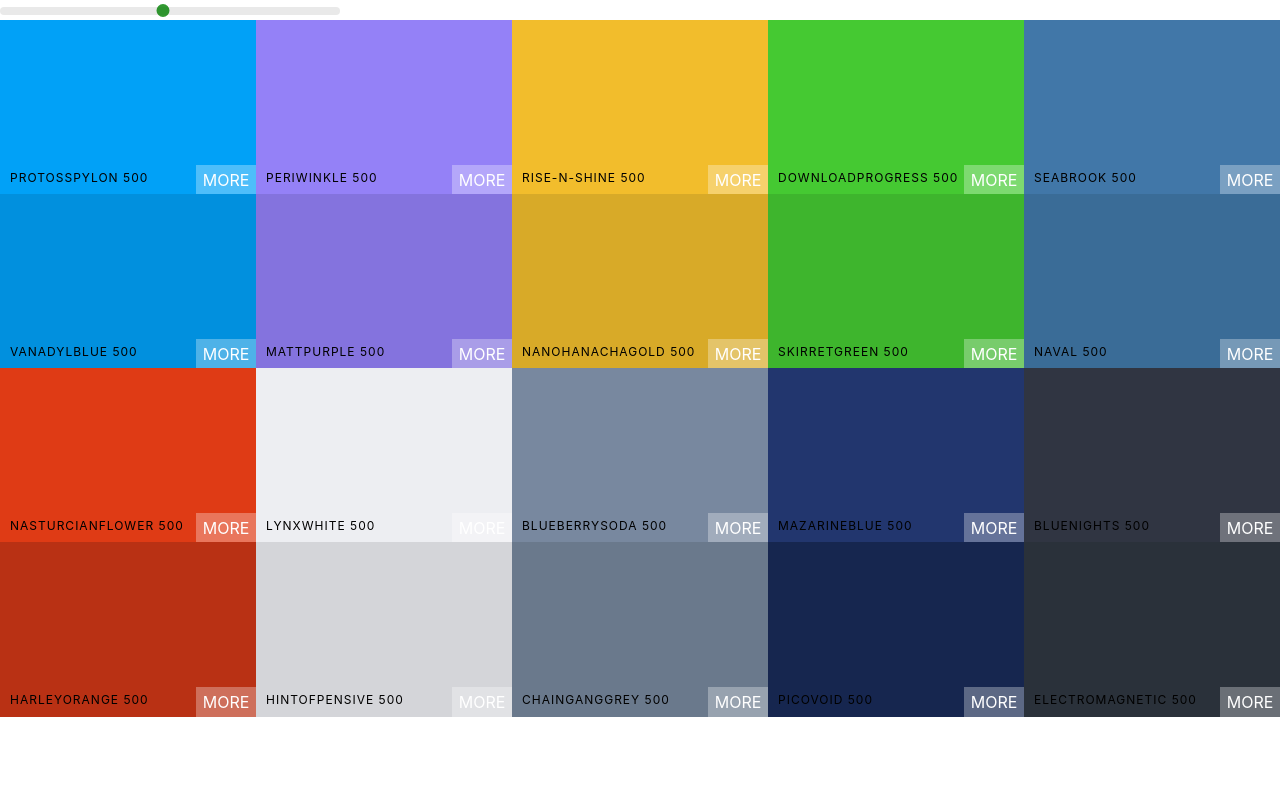
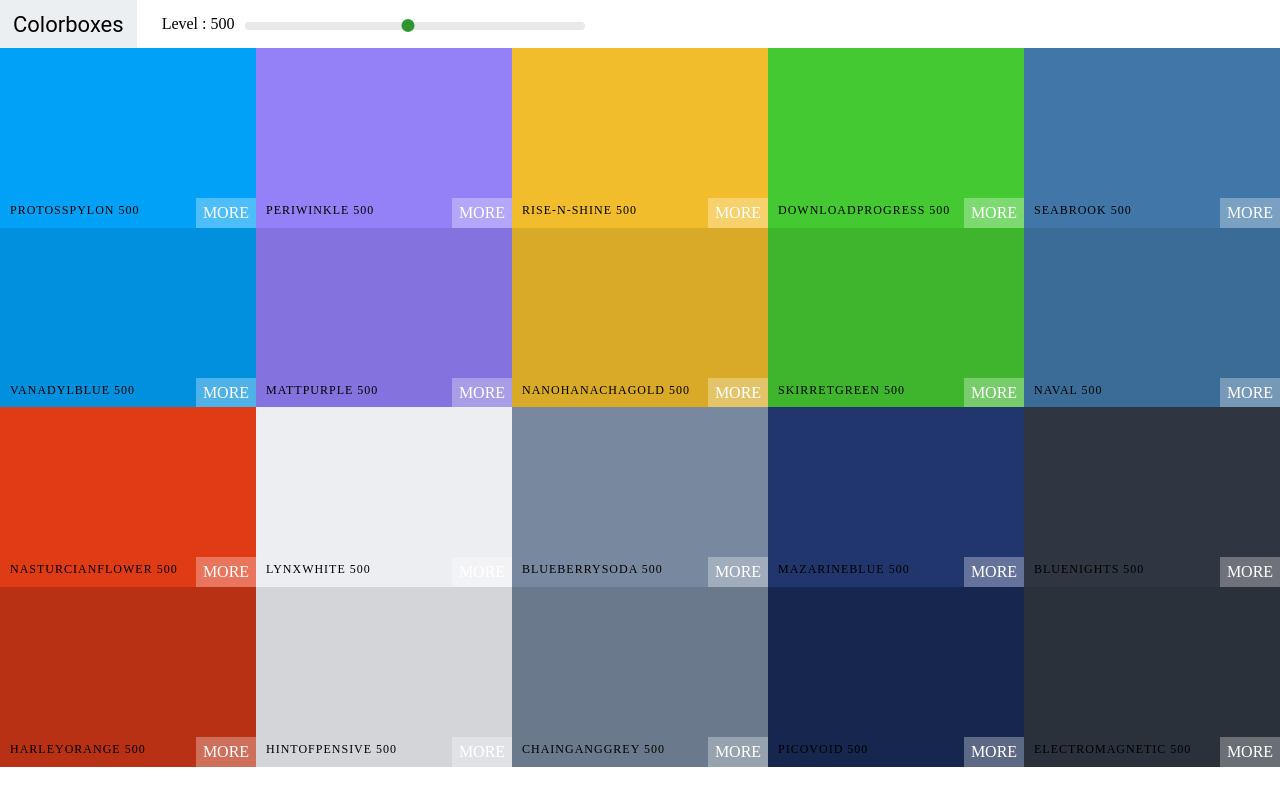
Before and after one commit to panlam0405/color-project, a React (Create React App) app: page / in a window 1280 px wide. Built offline with nearby package versions, Linux system fonts and the light colour scheme.

Commit message:
navbar added - fix style issues on box content- slider added to navbar

```diff
--- a/src/Components/App.js
+++ b/src/Components/App.js
@@ -1,11 +1,12 @@
 import { generatePalette } from "../colorHelpers";
 import { colors } from "../seedColors";
 import Palette from "./Palette";
+import "../styles/App.css";
 
 function App() {
 	console.log(generatePalette(colors[5]));
 	return (
-		<div>
+		<div className='App'>
 			<Palette palette={generatePalette(colors[5])} />
 		</div>
 	);
--- /dev/null
+++ b/src/Components/Navbar.js
@@ -0,0 +1,28 @@
+import React, { Component } from "react";
+import Slider from "rc-slider/lib/Slider";
+import "rc-slider/assets/index.css";
+import "../styles/Navbar.css";
+
+class Navbar extends Component {
+	render() {
+		return (
+			<header className='Navbar'>
+				<div className='logo'>
+					<a href='/'>Colorboxes</a>
+				</div>
+				<div className='slider-level'>Level : {this.props.level} </div>
+				<div className='color-slider'>
+					<Slider
+						defaultValue={this.props.level}
+						min={100}
+						max={900}
+						step={100}
+						onAfterChange={this.props.changeLevel}
+					/>
+				</div>
+			</header>
+		);
+	}
+}
+
+export { Navbar };
--- a/src/Components/Palette.js
+++ b/src/Components/Palette.js
@@ -1,9 +1,8 @@
 import React, { Component } from "react";
 import ColorBox from "./ColorBox";
 import { v4 } from "uuid";
-import "rc-slider/assets/index.css";
 import "../styles/Palette.css";
-import Slider from "rc-slider";
+import { Navbar } from "./Navbar";
 class Palette extends Component {
 	constructor(props) {
 		super(props);
@@ -26,16 +25,8 @@
 
 		return (
 			<div className='Palette'>
-				{/* Navbar */}
-				<div className='color-slider'>
-					<Slider
-						defaultValue={level}
-						min={100}
-						max={900}
-						step={100}
-						onAfterChange={this.changeLevel}
-					/>
-				</div>
+				<Navbar level={level} changeLevel={this.changeLevel} />
+
 				<div className='Palette-colors'>{colorBoxes} </div>
 				{/* footer */}
 			</div>
--- a/src/index.css
+++ /dev/null
@@ -1,13 +0,0 @@
-body {
-  margin: 0;
-  font-family: -apple-system, BlinkMacSystemFont, 'Segoe UI', 'Roboto', 'Oxygen',
-    'Ubuntu', 'Cantarell', 'Fira Sans', 'Droid Sans', 'Helvetica Neue',
-    sans-serif;
-  -webkit-font-smoothing: antialiased;
-  -moz-osx-font-smoothing: grayscale;
-}
-
-code {
-  font-family: source-code-pro, Menlo, Monaco, Consolas, 'Courier New',
-    monospace;
-}
--- a/src/index.js
+++ b/src/index.js
@@ -1,6 +1,5 @@
 import React from "react";
 import ReactDOM from "react-dom/client";
-import "./index.css";
 import App from "./Components/App";
 import reportWebVitals from "./reportWebVitals";
 
--- a/src/styles/App.css
+++ b/src/styles/App.css
@@ -1,3 +1,14 @@
-body{
-    height: 100vh;
+.App {
+	margin: 0;
+	box-sizing: border-box;
 }
+html {
+	max-height: 100vh;
+	max-width: 100vw;
+	/* overflow: hidden; */
+}
+
+body {
+	margin: 0;
+	box-sizing: border-box;
+}
--- a/src/styles/ColorBox.css
+++ b/src/styles/ColorBox.css
@@ -13,8 +13,8 @@
 	height: 30px;
 	position: absolute;
 	display: inline-block;
-    top:calc(50% - 15px);
-    left:calc(50% - 50px);
+	top: calc(50% - 15px);
+	left: calc(50% - 50px);
 	cursor: pointer;
 	outline: none;
 	text-align: center;
@@ -24,7 +24,7 @@
 	color: white;
 	text-transform: uppercase;
 	border: none;
-    opacity : 0;
+	opacity: 0;
 	transition: 0.7s;
 }
 
@@ -34,7 +34,7 @@
 
 .box-content {
 	position: absolute;
-    width: 100%;
+	width: 90%;
 	left: 0px;
 	bottom: 0px;
 	padding: 10px;
@@ -45,7 +45,7 @@
 }
 
 .colorbox-more {
-    background:rgba(255, 255, 255, 0.3) ;
+	background: rgba(255, 255, 255, 0.3);
 	position: absolute;
 	border: none;
 	right: 0px;
@@ -72,7 +72,6 @@
 	z-index: 10;
 	transform: scale(30);
 	position: absolute;
-
 }
 
 .overlay-message {
@@ -93,7 +92,7 @@
 	transition-delay: 300ms;
 }
 
-.overlay-message.show  {
+.overlay-message.show {
 	opacity: 1;
 	transform: scale(1);
 	z-index: 25;
--- /dev/null
+++ b/src/styles/Navbar.css
@@ -0,0 +1,57 @@
+.Navbar {
+	width: 100%;
+	display: flex;
+	align-items: center;
+	justify-content: flex-start;
+	height: 6vh;
+}
+
+.logo {
+	margin-right: 15px;
+	padding: 0 13px;
+	font-size: 22px;
+	background-color: #eceff1;
+	font-family: Roboto, Oxygen, Ubuntu, Cantarell, "Open Sans", "Helvetica Neue",
+		sans-serif;
+	height: 100%;
+	display: flex;
+	align-items: center;
+}
+
+.logo a {
+	text-decoration: none;
+	color: black;
+}
+
+.slider-level {
+	margin: 0 10px;
+}
+
+.color-slider {
+	width: 340px;
+	margin: 0;
+	display: inline-block;
+}
+
+.color-slider .rc-slider-track {
+	background-color: transparent;
+}
+
+.color-slider .rc-slider-rail {
+	height: 8px;
+}
+
+.color-slider .rc-slider-handle,
+.color-slider .rc-slider-handle:active,
+.color-slider .rc-slider-handle:focus,
+.color-slider .rc-slider-handle:hover {
+	background-color: green;
+	outline: transparent;
+	outline-color: transparent;
+	border: 2px solid green;
+	box-shadow: none;
+	width: 13px;
+	height: 13px;
+	margin-left: -7px;
+	margin-top: -3px;
+}
--- a/src/styles/Palette.css
+++ b/src/styles/Palette.css
@@ -1,37 +1,10 @@
 .Palette {
-    height: 97vh;
-    width: 100vw;
+	height: 100vh;
+	width: 100%;
+	margin: 0;
+	box-sizing: border-box;
 }
 
 .Palette-colors {
-    height: 90%;
+	height: 90%;
 }
-
-.color-slider {
-    width: 340px;
-    margin: 0;
-    display: inline-block;
-}
-
-.color-slider .rc-slider-track {
-    background-color: transparent;
-}
-
-.color-slider .rc-slider-rail {
-    height: 8px;
-}
-
-.color-slider .rc-slider-handle,
-.color-slider .rc-slider-handle:active,
-.color-slider .rc-slider-handle:focus,
-.color-slider .rc-slider-handle:hover{
-    background-color: green;
-    outline: transparent;
-    outline-color: transparent;
-    border: 2px solid green;
-    box-shadow: none;
-    width: 13px;
-    height: 13px;
-    margin-left: -7px;
-    margin-top: -3px;
-}
```
Lines whose indentation alone changed are shown as unchanged.
